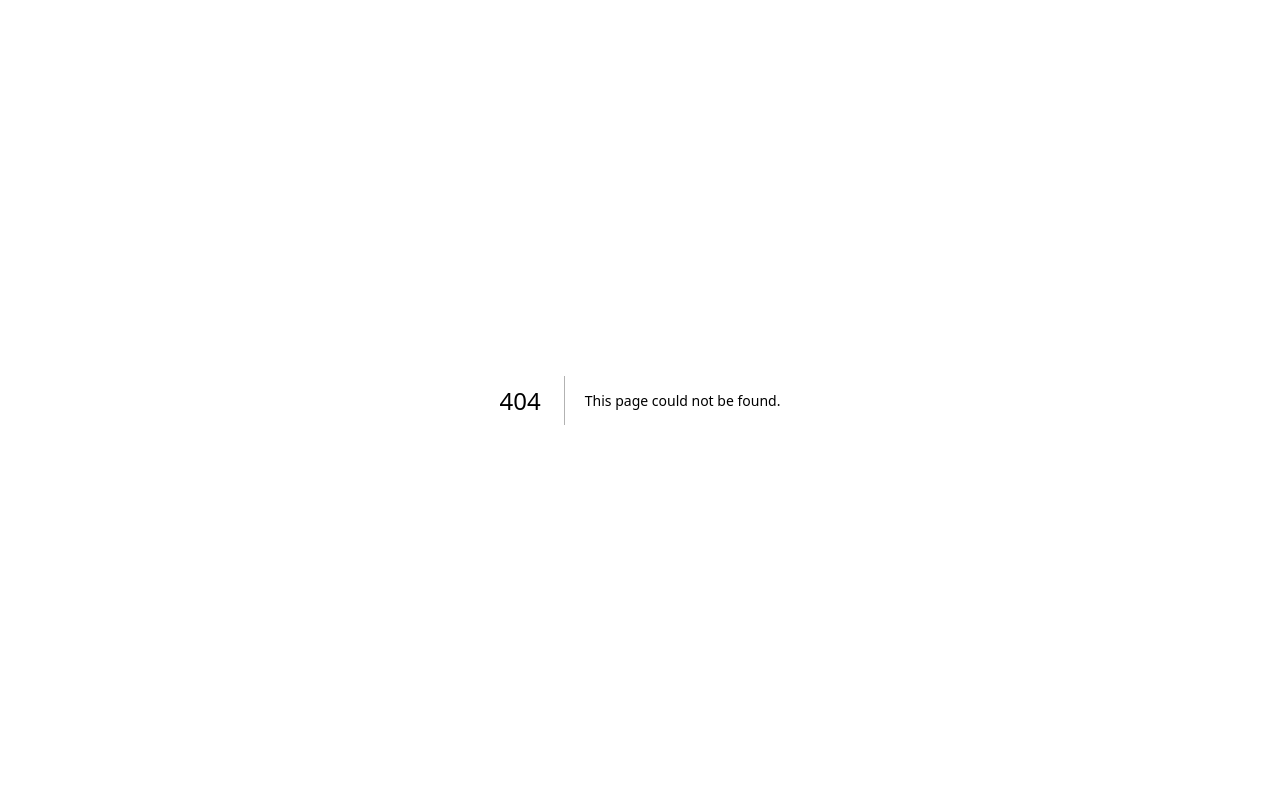
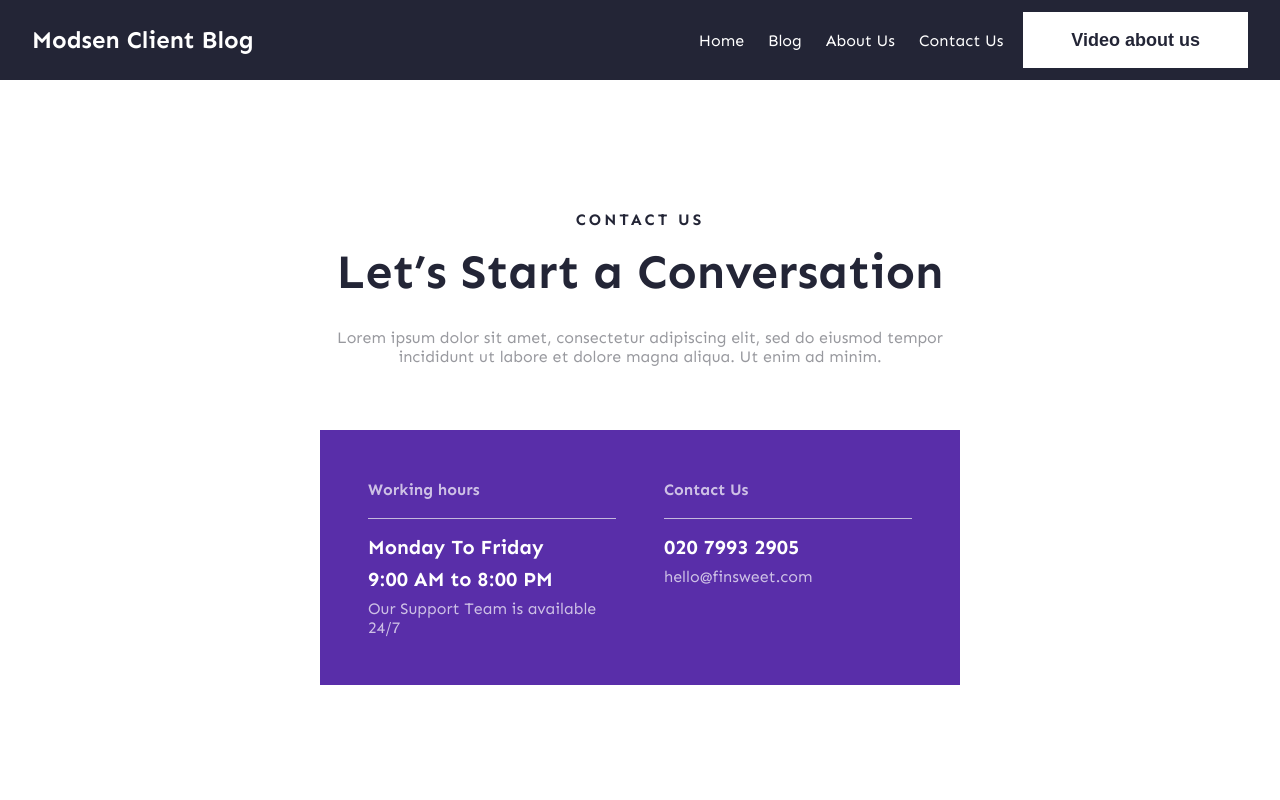
Before and after one commit to xYerMikx/client-blog, a Next.js app: page /en/contact in a window 1280 px wide. Before the commit this address had no page. Shown: the top 800 px of the page. Built offline with nearby package versions, Linux system fonts and the light colour scheme; no server answers.

Commit message:
feat: add upper section layout

```diff
--- /dev/null
+++ b/src/app/[locale]/contact/contact.module.scss
@@ -0,0 +1,73 @@
+.contact {
+  width: 50%;
+  text-align: center;
+  margin: $s128 auto;
+  &__suptitle {
+    text-transform: uppercase;
+    letter-spacing: 3px;
+    color: $darkViolet;
+    margin-bottom: $s8;
+  }
+  &__title {
+    color: $darkViolet;
+    margin-bottom: $s24;
+  }
+  &__text {
+    color: $mediumGray;
+    opacity: $opacity70;
+    margin-bottom: $s64;
+  }
+  &__info {
+    background-color: $purple;
+    padding: $s48;
+    color: $white;
+    display: flex;
+    align-items: flex-start;
+    gap: $s48;
+    & > div {
+      text-align: left;
+      flex: 0 1 50%;
+    }
+  }
+}
+.info {
+  &__title {
+    color: $white;
+    opacity: $opacity70;
+    padding-bottom: $s16;
+    margin-bottom: $s16;
+    border-bottom: 1px solid $lightGray;
+  }
+  &__worktime {
+    display: flex;
+    flex-direction: column;
+    gap: $s8;
+    & > span {
+      font-size: 20px;
+      font-weight: 700;
+    }
+  }
+  &__available {
+    opacity: $opacity70;
+    font-weight: 400;
+    font-size: 16px;
+  }
+  &__links {
+    display: flex;
+    flex-direction: column;
+    gap: $s8;
+    & > a {
+      transition: all 0.3s linear;
+      &:hover {
+        color: $yellow;
+      }
+    }
+  }
+  &__tel {
+    font-weight: 700;
+    font-size: 20px;
+  }
+  &__email {
+    opacity: $opacity70;
+  }
+}
--- /dev/null
+++ b/src/app/[locale]/contact/page.tsx
@@ -0,0 +1,41 @@
+"use client"
+
+import Link from "next/link"
+
+import styles from "./contact.module.scss"
+
+export default function Contact() {
+  return (
+    <main className={styles.contact}>
+      <div>
+        <h6 className={styles.contact__suptitle}>Contact us</h6>
+        <h1 className={styles.contact__title}>Let’s Start a Conversation</h1>
+        <p className={styles.contact__text}>
+          Lorem ipsum dolor sit amet, consectetur adipiscing elit, sed do eiusmod tempor
+          incididunt ut labore et dolore magna aliqua. Ut enim ad minim.
+        </p>
+        <div className={styles.contact__info}>
+          <div>
+            <h6 className={styles.info__title}>Working hours</h6>
+            <div className={styles.info__worktime}>
+              <span>Monday To Friday</span>
+              <span>9:00 AM to 8:00 PM </span>
+              <p className={styles.info__available}>Our Support Team is available 24/7</p>
+            </div>
+          </div>
+          <div>
+            <h6 className={styles.info__title}>Contact Us</h6>
+            <div className={styles.info__links}>
+              <Link className={styles.info__tel} href="tel:+375291112233">
+                020 7993 2905
+              </Link>
+              <Link className={styles.info__email} href="mailto:hello@finsweet.com">
+                hello@finsweet.com
+              </Link>
+            </div>
+          </div>
+        </div>
+      </div>
+    </main>
+  )
+}
```
